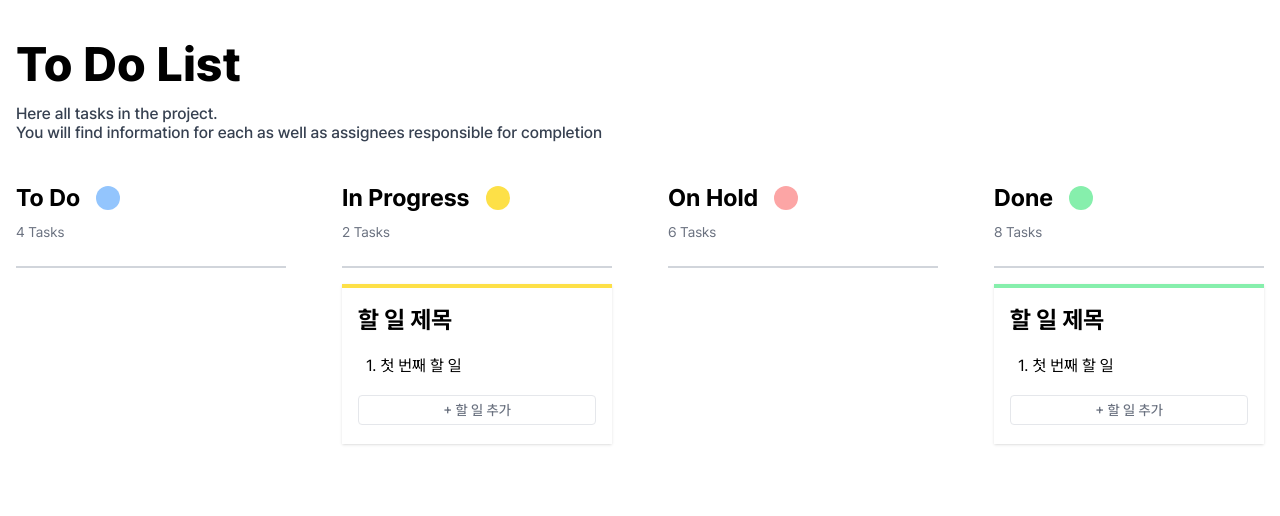
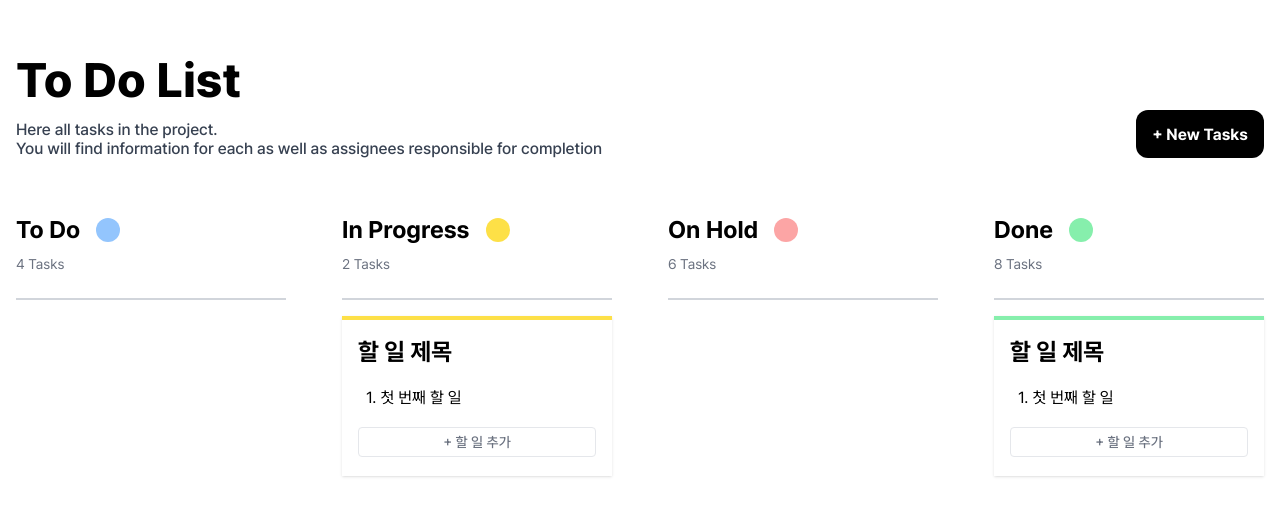
Before and after one commit to Hyunwooz/KHW_ToDoPage, a Next.js app: page / in a window 1280 px wide. Shown: the top 516 px of the page. Built offline with nearby package versions, Linux system fonts and the light colour scheme.

Commit message:
style : header layout UI 개선

```diff
--- a/src/app/layout.tsx
+++ b/src/app/layout.tsx
@@ -22,8 +22,9 @@ export default function RootLayout({
   return (
     <html lang='ko'>
       <body className={`${pretendard.className}`}>
-        <header className='px-4 py-10'>
-          <div className='max-w-primary mx-auto'>
+        <header className='px-4 py-14'>
+          <div className='mx-auto flex max-w-primary flex-col justify-between gap-4 lg:flex-row lg:items-end'>
+            <div>
               <h1 className='mb-4 text-5xl font-extrabold'>To Do List</h1>
               <div>
                 <p className='font-medium text-gray-700'>
@@ -35,8 +36,12 @@ export default function RootLayout({
                 </p>
               </div>
             </div>
+            <button className='h-12 w-32 rounded-xl bg-black font-bold text-white'>
+              + New Tasks
+            </button>
+          </div>
         </header>
-        <main className='max-w-primary mx-auto min-h-[70vh] px-4'>
+        <main className='mx-auto min-h-[70vh] max-w-primary px-4'>
           {children}
         </main>
       </body>
```
Lines whose indentation alone changed are shown as unchanged.
